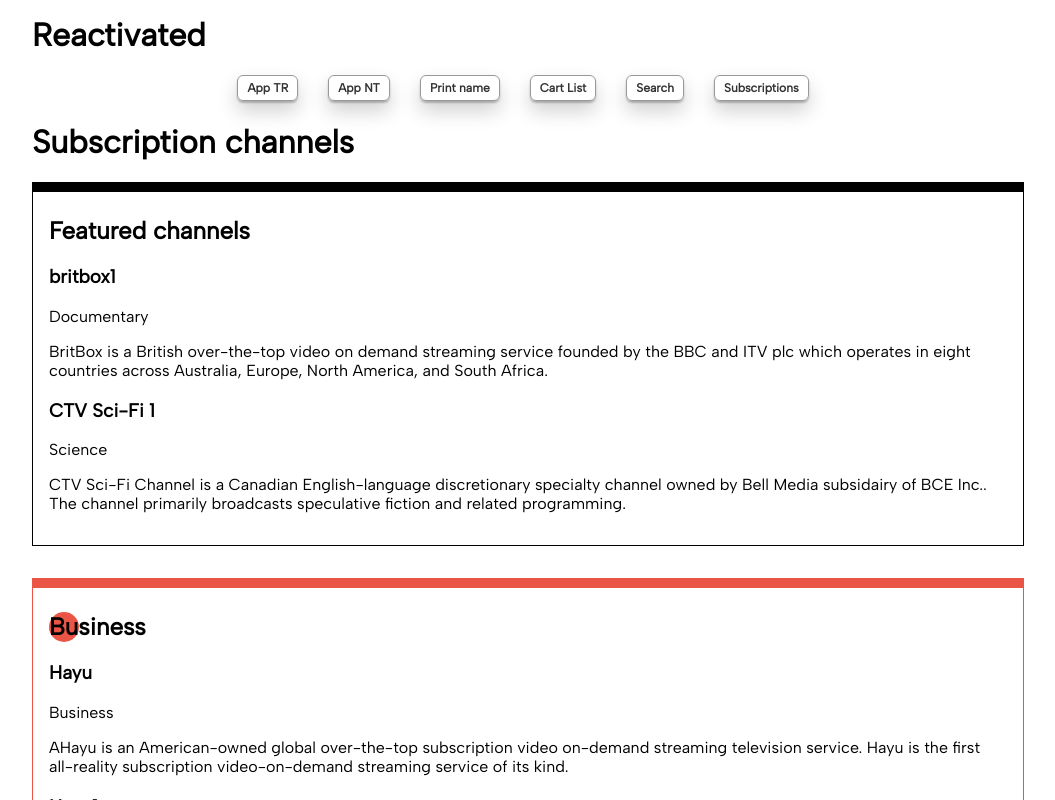
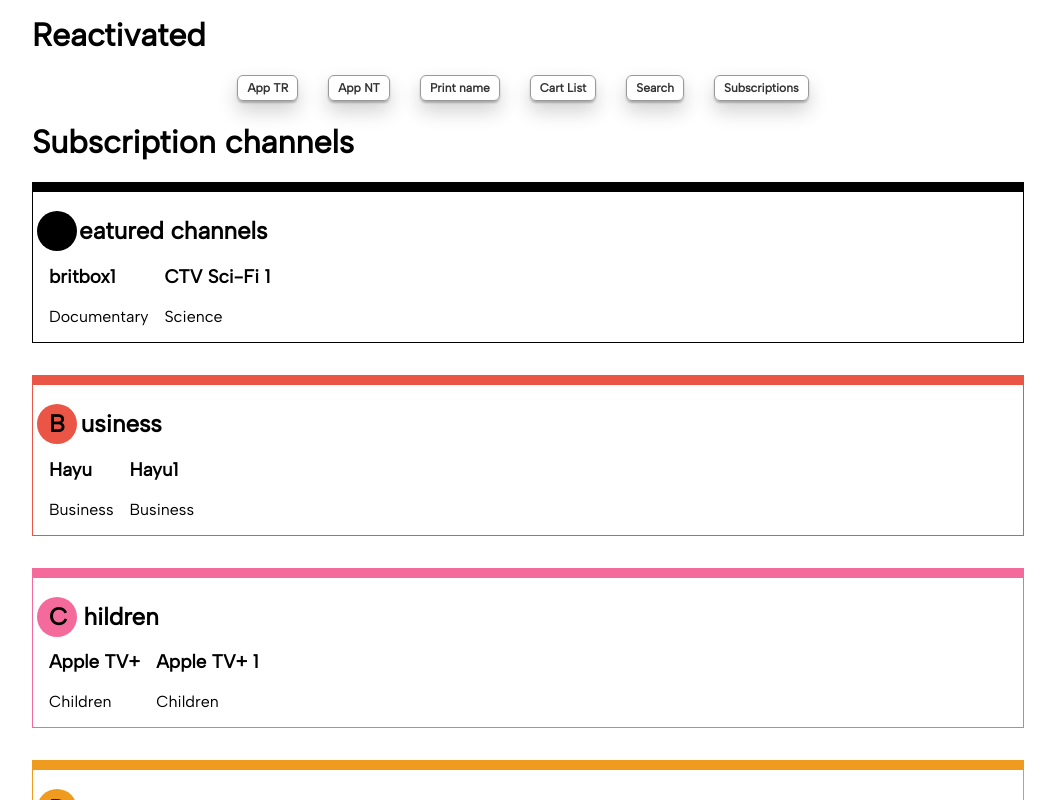
Before and after one commit to nitinsuri/react-contextapi-issues, a React (Create React App) app: page /subscriptions in a window 1280 px wide. Shown: the top 800 px of the page, without its empty margins (112-1167 px from the left). Built offline with nearby package versions, Linux system fonts and the light colour scheme.

Commit message:
UI updates

```diff
--- a/src/Components/Subscription/SubscriptionItem.jsx
+++ b/src/Components/Subscription/SubscriptionItem.jsx
@@ -1,12 +1,13 @@
 import React from "react";
+import SubscriptionsStyles from './SubscriptionsStyles'
 
 export default function SubscriptionItem(props) {
-    const {name, category, description} = props.item;
+    const {name, category} = props.item;
+    const {CategoryItem} = SubscriptionsStyles
     return (
-        <li key={Math.random()}>
+        <CategoryItem key={Math.random()}>
             <h3>{name}</h3>
             <span>{category}</span>
-            <p>{description}</p>
-        </li>
+        </CategoryItem>
     )
 }
--- a/src/Components/Subscription/Subscriptions.jsx
+++ b/src/Components/Subscription/Subscriptions.jsx
@@ -5,7 +5,7 @@
 
 
 export default function Subscriptions() {
-  const colorPallete= ["#ea5545", "#f46a9b", "#ef9b20", "#edbf33", "#ede15b", "#bdcf32", "#87bc45", "#27aeef", "#b33dc6","#ea5545", "#f46a9b", "#ef9b20", "#edbf33", "#ede15b", "#bdcf32", "#87bc45", "#27aeef", "#b33dc6"];
+  const colorPallete= ["#000000","#ea5545", "#f46a9b", "#ef9b20", "#edbf33", "#ede15b", "#bdcf32", "#87bc45", "#27aeef", "#b33dc6","#ea5545", "#f46a9b", "#ef9b20", "#edbf33", "#ede15b", "#bdcf32", "#87bc45", "#27aeef", "#b33dc6"];
   const {componentTitle, featuredChannels} = content.subscriptions;
   const data = [
     {
@@ -104,9 +104,9 @@
     <h1>{componentTitle}</h1>
 
       {
-        featuredItems.length > 0 ? <SubscriptionList items={featuredItems} title={featuredChannels} /> : null }
+        featuredItems.length > 0 ? <SubscriptionList items={featuredItems} title={featuredChannels} highlightColor={colorPallete[0]} /> : null }
       {
-        categorisedData.map((categoryData, idx) => <SubscriptionList items={categoryData} title={categoryData[0].category} highlightColor={colorPallete[idx]} />)
+        categorisedData.map((categoryData, idx) => <SubscriptionList items={categoryData} title={categoryData[0].category} highlightColor={colorPallete[idx+1]} />)
       }
       <SubscriptionsNav uniqueCategories={uniqueCategories} />
     </>
--- a/src/Components/Subscription/SubscriptionsStyles.js
+++ b/src/Components/Subscription/SubscriptionsStyles.js
@@ -8,14 +8,20 @@
   h2 {
     margin-top: 0.5rem;
     position: relative;
+    &::first-letter {
+      display: inline-block;
+      margin-right: 1rem;
+    }
     &::before {
       background-color: ${props => props.highlightColor};
       border-radius: 100%;
       content: " ";
       display: inline-block;
-      height: 30px;
+      height: 40px;
+      left: -12px;
       position: absolute;
-      width: 30px;
+      top: -5px;
+      width: 40px;
       z-index: -1;
     }
   }
@@ -23,11 +29,19 @@
 `;
 
 const CategoryItems = styled.ul`
+  display: flex;
+  gap: 1rem;
   list-style-type: none;
   margin: 0;
   padding:0;
 `;
 
-const SubscriptionsStyles = {CategoryWrapper, CategoryItems}
+const CategoryItem = styled.li`
+  h3 {
+    margin-top: 0;
+  }
+`;
+
+const SubscriptionsStyles = {CategoryWrapper, CategoryItems, CategoryItem}
 
 export default SubscriptionsStyles
```
